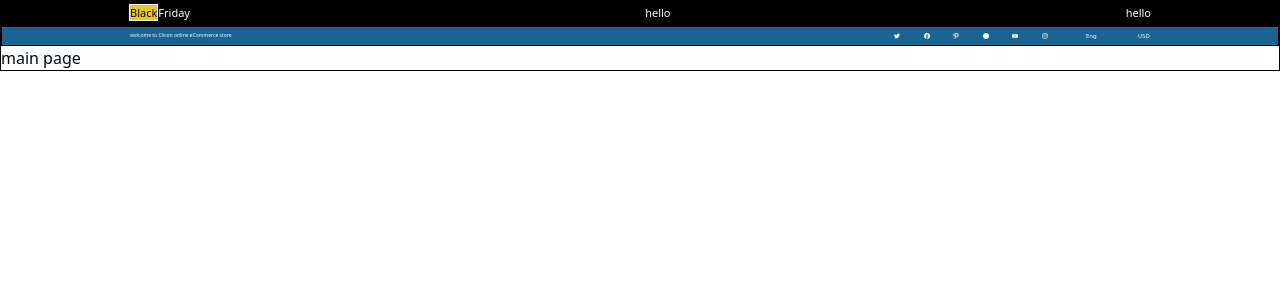
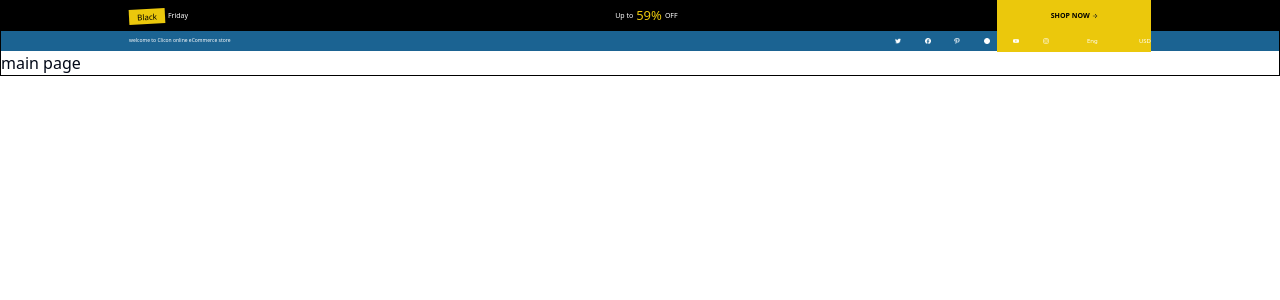
Before and after one commit to Johnterrie/clicon-FRONTEND, a Next.js app: page / in a window 1280 px wide. Shown: the top 300 px of the page. Built offline with nearby package versions, Linux system fonts and the light colour scheme.

Commit message:
Added: Advert section for the Nav-bar

```diff
--- a/components/navigation/AdvertNavigation/BlackFriday.tsx
+++ b/components/navigation/AdvertNavigation/BlackFriday.tsx
@@ -1,9 +1,12 @@
 
 const BlackFriday = () => {
+
   return (
-    <div>
-      <span className="text-black border border-white bg-AdsYellow ">Black</span>
-      Friday
+    <div className="flex items-center w-[13vw]">
+      <div className="text-black bg-AdsYellow mr-[3px] text-[8px] px-[8px] py-[2px] text-center -rotate-3 h-[15px] ">Black</div>
+      <span>
+        Friday
+      </span>
     </div>
   )
 }
--- a/components/navigation/AdvertNavigation/Discount.tsx
+++ b/components/navigation/AdvertNavigation/Discount.tsx
@@ -1,8 +1,10 @@
 
 const Discount = () => {
   return (
-    <div>
-         hello
+    <div className="flex justify-center items-center">
+      <span>Up to</span>
+      <span className="text-AdsYellow text-[13px] px-[3px] ">59%</span>
+      <span>OFF</span>
     </div>
   )
 }
--- a/components/navigation/AdvertNavigation/ShopNow.tsx
+++ b/components/navigation/AdvertNavigation/ShopNow.tsx
@@ -1,8 +1,10 @@
+import Icon from "../TopNavigation/icon"
 
 const ShopNow = () => {
   return (
-    <div>
-      hello
+    <div className=" bg-AdsYellow flex w-[12vw] h-[9vh] justify-center items-center text-black font-bold">
+      <span className="pr-[2px]">SHOP NOW</span>
+      <Icon src="/ArrowRight.png" alt="ArrowRight" width={6} height={1}/>
     </div>
   )
 }
--- a/components/navigation/AdvertNavigation/index.tsx
+++ b/components/navigation/AdvertNavigation/index.tsx
@@ -6,7 +6,7 @@ import ShopNow from "./ShopNow"
 
 const AdvertNavBar = () => {
   return (
-    <div className="pl-[10vw] pr-[10vw] bg-black text-white flex justify-between items-center text-[11px] h-[25px]">
+    <div className="pl-[10vw] pr-[10vw] bg-black text-white flex justify-between items-center text-[7px] h-[30px]">
       <BlackFriday/>
       <Discount/>
       <ShopNow/>
--- a/components/navigation/TopNavigation/index.tsx
+++ b/components/navigation/TopNavigation/index.tsx
@@ -4,7 +4,7 @@ import Welcome from "./welcome"
 
 const TopNavigation = () => {
   return (
-    <div className="border border-black bg-NavBlue text-white flex justify-between items-center h-[20px] pl-[10vw] pr-[10vw]">
+    <div className=" bg-NavBlue text-white flex justify-between items-center h-[20px] px-[10vw]">
      <Welcome/>
      <Socials/>
     </div>
```
Also changed, not shown: public/ArrowRight.png (added).
